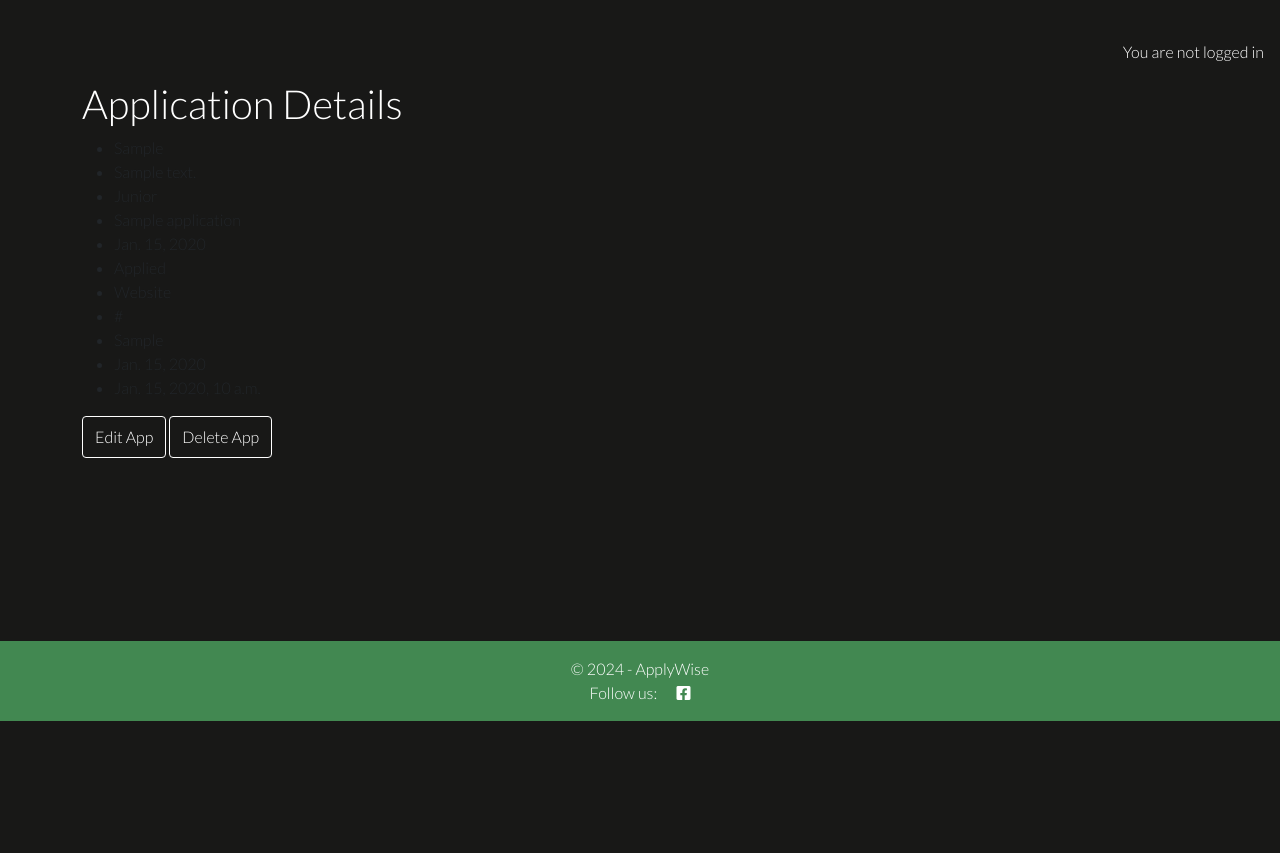
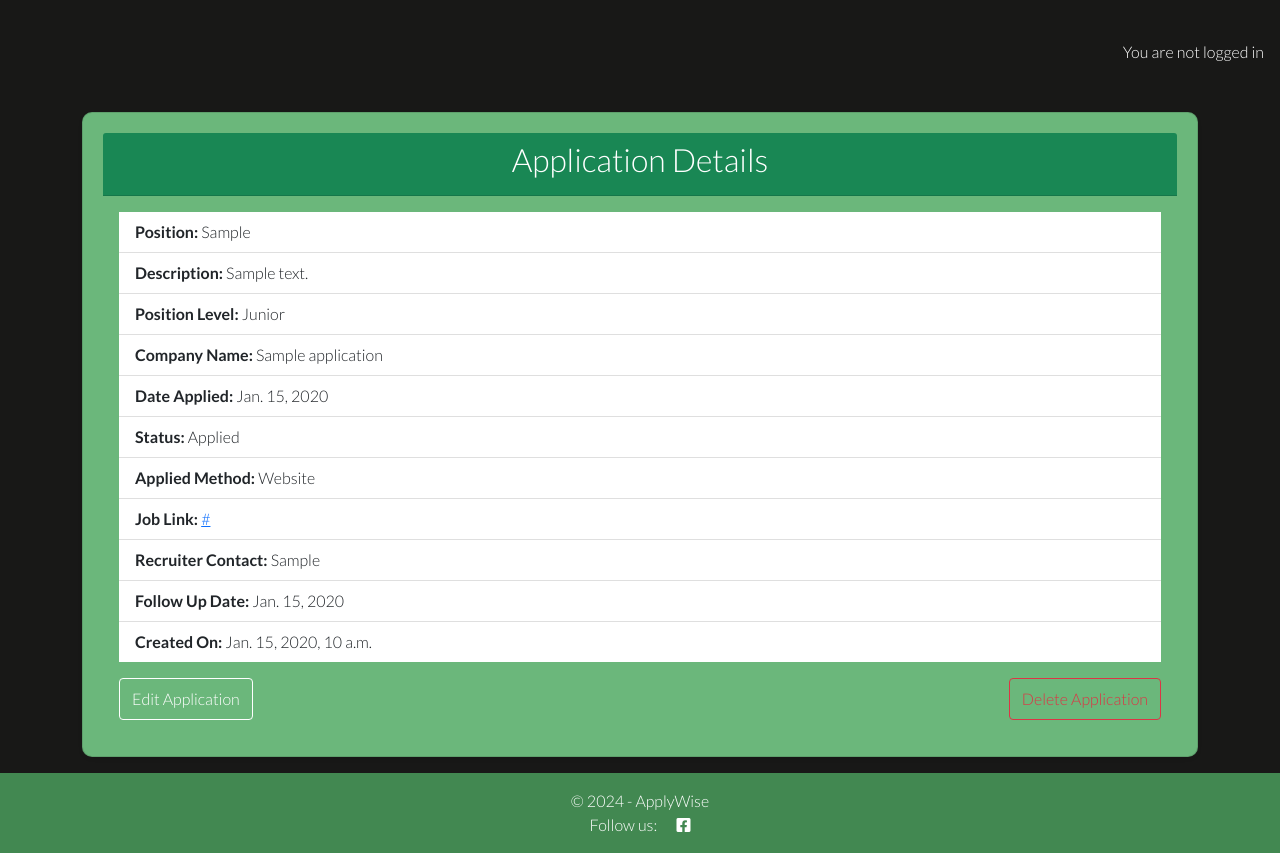
Before and after one commit to ci-mustafa/applywise, a Django app: a page that uses applyhub/templates/app_details.html in a window 1280 px wide. Shown: the part 79-932 px from the top of the page. Before the commit the page ends 800 px from the top, so only its background shows below. Run offline with Django 5.2, Linux system fonts and the light colour scheme; tables that the repository leaves empty hold one stand-in row (values such as "Sample post"); some web fonts are replaced.

Commit message:
feat: display application details in a better way, looks better for users

```diff
--- a/applyhub/templates/app_details.html
+++ b/applyhub/templates/app_details.html
@@ -2,30 +2,48 @@
 {% load static %}
 
 {% block content %}
-<div class="container">
-    <h1>Application Details</h1>
-    <ul>
-        <li>{{application.position}}</li>
-        <li>{{application.description}}</li>
-        <li>{{application.position_level}}</li>
-        <li>{{application.company_name}}</li>
-        <li>{{application.date_applied}}</li>
-        <li>{{application.status}}</li>
-        <li>{{application.applied_method}}</li>
-        <li>{{application.job_link}}</li>
-        <li>{{application.recruiter_contact}}</li>
-        <li>{{application.follow_up_date}}</li>
-        <li>{{application.created_on}}</li>
-    </ul>
-    <div>
-        <a href="{% url 'edit-application' pk=application.id slug=application.slug %}" class="btn btn-custom">Edit
-            App</a>
-        <!-- Button trigger delete modal -->
-        <button type="button" class="btn btn-custom" data-bs-toggle="modal" data-bs-target="#staticBackdrop">
-            Delete App
-        </button>
+<div class="container mt-5">
+    <div class="card shadow-sm">
+        <div class="card-header bg-success text-white text-center">
+            <h2>Application Details</h2>
+        </div>
+        <div class="card-body">
+            <ul class="list-group list-group-flush">
+                <li class="list-group-item"><strong>Position:</strong> {{ application.position }}</li>
+                <li class="list-group-item"><strong>Description:</strong> {{ application.description }}</li>
+                <li class="list-group-item"><strong>Position Level:</strong> {{ application.position_level }}</li>
+                <li class="list-group-item"><strong>Company Name:</strong> {{ application.company_name }}</li>
+                <li class="list-group-item"><strong>Date Applied:</strong> {{ application.date_applied }}</li>
+                <li class="list-group-item"><strong>Status:</strong> {{ application.status }}</li>
+                <li class="list-group-item"><strong>Applied Method:</strong> {{ application.applied_method }}</li>
+                {% if application.job_link %}
+                <li class="list-group-item"><strong>Job Link:</strong> <a href="{{ application.job_link }}"
+                        target="_blank">{{ application.job_link }}</a></li>
+                {% else %}
+                <li class="list-group-item"><strong>Job Link:</strong>This app has no job link</li>
+                {% endif %}
+                {% if application.recruiter_contact %}
+                <li class="list-group-item"><strong>Recruiter Contact:</strong> {{ application.recruiter_contact }}</li>
+                {% else %}
+                <li class="list-group-item"><strong>Recruiter Contact:</strong>This App has no recruiter contact</li>
+                {% endif %}
+                <li class="list-group-item"><strong>Follow Up Date:</strong> {{ application.follow_up_date }}</li>
+                <li class="list-group-item"><strong>Created On:</strong> {{ application.created_on }}</li>
+            </ul>
+            <div class="mt-3 d-flex justify-content-between">
+                <a href="{% url 'edit-application' pk=application.id slug=application.slug %}" class="btn btn-custom">
+                    Edit Application
+                </a>
+                <!-- Button trigger delete modal -->
+                <button type="button" class="btn btn-outline-danger" data-bs-toggle="modal"
+                    data-bs-target="#staticBackdrop">
+                    Delete Application
+                </button>
+            </div>
+        </div>
     </div>
 </div>
+
 <!-- Modal -->
 <div class="modal fade" id="staticBackdrop" data-bs-backdrop="static" data-bs-keyboard="false" tabindex="-1"
     aria-labelledby="staticBackdropLabel" aria-hidden="true">
```
